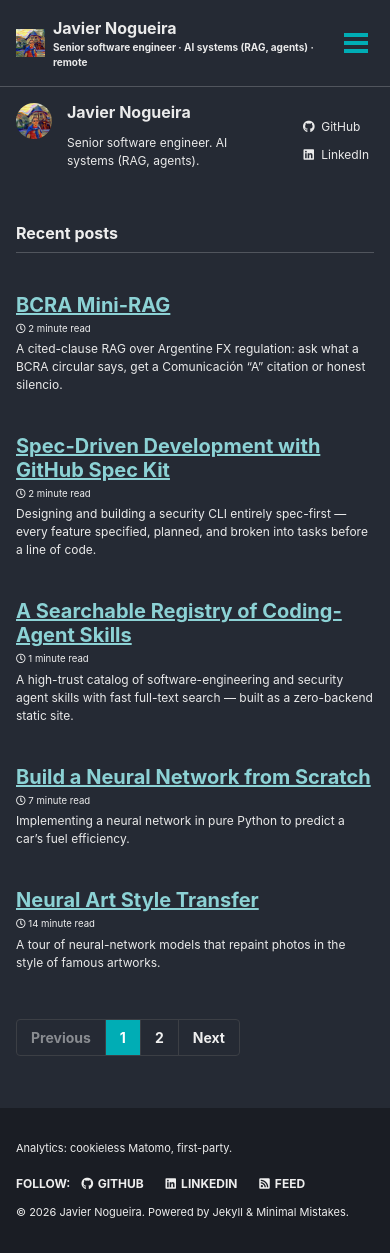
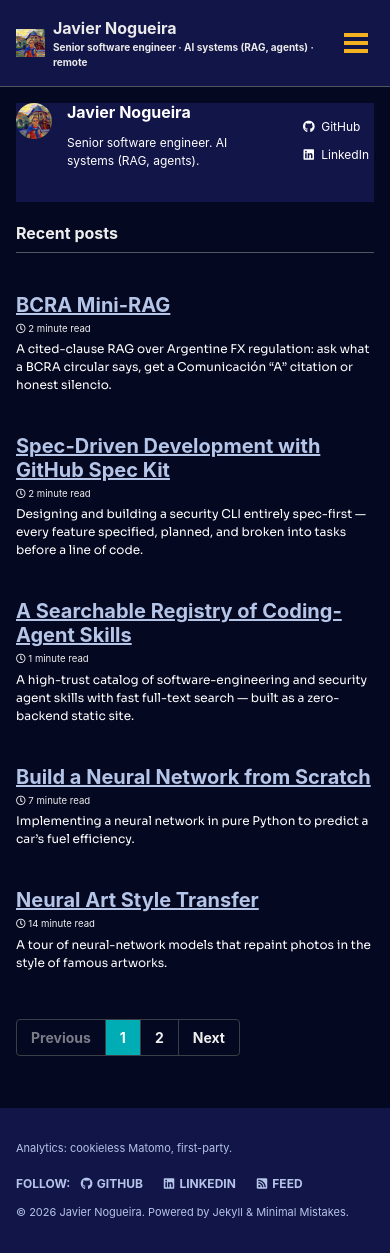
Before and after one commit to jahnog/jahnog.github.io, a Jekyll site: the page built from index.html, in a window 390 px wide. Built offline with Jekyll 4.4.1, drawn with Linux system fonts in a browser that asks for light colours; cached includes are drawn as plain includes; the list of posts is cut into pages by our own code.

Commit message:
Apply WebLook navy/gold tokens on Minimal Mistakes.
Link vendored weblab.css and bind body/masthead/navicon to --wl-*; add a
theme token test that reads the shipped CSS.

```diff
--- a/_includes/head/custom.html
+++ b/_includes/head/custom.html
@@ -1,5 +1,11 @@
 <!-- start custom head snippets -->
 
-<!-- insert favicons. use https://realfavicongenerator.net/ -->
+<link rel="preconnect" href="https://fonts.googleapis.com" />
+<link rel="preconnect" href="https://fonts.gstatic.com" crossorigin />
+<link
+  href="https://fonts.googleapis.com/css2?family=Sora:wght@400;500;600;700&display=swap"
+  rel="stylesheet"
+/>
+<link rel="stylesheet" href="{{ '/assets/css/weblab.css' | relative_url }}" />
 
 <!-- end custom head snippets -->
--- a/_sass/custom-styles/_custom.scss
+++ b/_sass/custom-styles/_custom.scss
@@ -78,6 +78,49 @@ figure video {
   display: none;
 }
 
+body {
+  background-color: var(--wl-bg) !important;
+  color: var(--wl-text);
+  font-family: var(--wl-font);
+}
+
+a {
+  color: var(--wl-link);
+}
+
+a:hover {
+  color: var(--wl-text);
+}
+
+.masthead,
+.page__footer,
+.sidebar {
+  background: var(--wl-surface);
+}
+
+.greedy-nav {
+  background: transparent;
+}
+
+.navicon,
+.navicon:before,
+.navicon:after {
+  background: var(--wl-gold);
+}
+
+.page__footer {
+  color: var(--wl-muted);
+}
+
+.archive__item-teaser {
+  border-radius: 8px;
+  overflow: hidden;
+}
+
+.btn {
+  border-radius: 999px;
+}
+
 .author__urls {
   display: block;
   position: relative;
--- /dev/null
+++ b/assets/css/weblab.css
@@ -0,0 +1,271 @@
+/*! weblab 0.1.0 */
+
+:root {
+  color-scheme: dark;
+  --wl-bg: #050821;
+  --wl-surface: #121548;
+  --wl-surface-strong: #0b123d;
+  --wl-text: #ffffff;
+  --wl-muted: #b5c5e8;
+  --wl-link: #b5c5e8;
+  --wl-gold: #f4b223;
+  --wl-on-gold: #121548;
+  --wl-blue: #425cc7;
+  --wl-border: rgba(181, 197, 232, 0.28);
+  --wl-success: #50e2e3;
+  --wl-danger: #ff8f9d;
+  --wl-radius: 8px;
+  --wl-radius-pill: 999px;
+  --wl-shadow: 0 12px 32px rgba(5, 8, 33, 0.45);
+  --wl-font: Sora, "Segoe UI", sans-serif;
+  --wl-max: 1500px;
+}
+
+.wl-page,
+.wl-page * {
+  box-sizing: border-box;
+}
+
+.wl-page {
+  margin: 0;
+  min-height: 100dvh;
+  background: var(--wl-bg);
+  color: var(--wl-text);
+  font-family: var(--wl-font);
+}
+
+.wl-page body {
+  margin: 0;
+  min-height: 100dvh;
+  background: inherit;
+  color: inherit;
+  font-family: inherit;
+}
+
+.wl-page a {
+  color: var(--wl-link);
+  text-decoration: none;
+}
+
+.wl-page a:hover,
+.wl-page a:focus-visible {
+  text-decoration: underline;
+}
+
+.wl-shell {
+  max-width: var(--wl-max);
+  margin: 0 auto;
+  padding: clamp(0.9rem, 1.6vw, 1.4rem);
+  display: grid;
+  gap: 1rem;
+}
+
+.wl-topbar,
+.wl-panel,
+.wl-footer {
+  background: var(--wl-surface);
+  color: var(--wl-text);
+  border: 1px solid var(--wl-border);
+  border-radius: var(--wl-radius);
+  box-shadow: var(--wl-shadow);
+  padding: 0.75rem 1rem;
+}
+
+.wl-topbar {
+  display: flex;
+  align-items: flex-start;
+  justify-content: space-between;
+  gap: 1rem;
+  flex-wrap: wrap;
+}
+
+.wl-kicker {
+  margin: 0 0 0.35rem;
+  font-size: 0.72rem;
+  font-weight: 600;
+  letter-spacing: 0.16em;
+  text-transform: uppercase;
+  color: var(--wl-muted);
+}
+
+.wl-title {
+  margin: 0;
+  color: var(--wl-text);
+  font-size: clamp(1.35rem, 2.4vw, 1.9rem);
+  font-weight: 600;
+  letter-spacing: -0.02em;
+  line-height: 1.15;
+}
+
+.wl-subtitle {
+  margin: 0.35rem 0 0;
+  color: var(--wl-muted);
+  line-height: 1.5;
+  max-width: 40rem;
+}
+
+.wl-nav {
+  display: flex;
+  flex-wrap: wrap;
+  gap: 0.5rem;
+}
+
+.wl-nav a {
+  display: inline-flex;
+  align-items: center;
+  min-height: 40px;
+  padding: 0.4rem 0.95rem;
+  border-radius: var(--wl-radius-pill);
+  border: 1px solid var(--wl-border);
+  background: var(--wl-surface-strong);
+  color: var(--wl-muted);
+  text-decoration: none;
+}
+
+.wl-nav a:hover,
+.wl-nav a:focus-visible {
+  color: var(--wl-text);
+  text-decoration: none;
+}
+
+.wl-nav a[aria-current="page"] {
+  border-color: var(--wl-gold);
+  color: var(--wl-gold);
+}
+
+.wl-layout {
+  display: grid;
+  grid-template-columns: minmax(0, 1fr) 20rem;
+  gap: 1rem;
+  align-items: start;
+}
+
+.wl-panel {
+  display: grid;
+  gap: 0.7rem;
+}
+
+.wl-panel form {
+  display: grid;
+  gap: 0.7rem;
+}
+
+.wl-page code {
+  font-family: ui-monospace, monospace;
+  color: var(--wl-muted);
+}
+
+.wl-actions {
+  display: flex;
+  flex-wrap: wrap;
+  gap: 0.5rem;
+}
+
+.wl-btn {
+  display: inline-flex;
+  align-items: center;
+  justify-content: center;
+  min-height: 40px;
+  padding: 0.4rem 1.1rem;
+  border-radius: var(--wl-radius-pill);
+  font: inherit;
+  font-weight: 600;
+  cursor: pointer;
+}
+
+.wl-btn-primary {
+  background: var(--wl-gold);
+  color: var(--wl-on-gold);
+  border: 0;
+}
+
+.wl-btn-ghost {
+  background: transparent;
+  color: var(--wl-gold);
+  border: 1px solid var(--wl-gold);
+}
+
+.wl-page a.wl-btn {
+  text-decoration: none;
+}
+
+.wl-page a.wl-btn-primary {
+  color: var(--wl-on-gold);
+}
+
+.wl-page a.wl-btn-ghost {
+  color: var(--wl-gold);
+}
+
+.wl-input {
+  width: 100%;
+  min-height: 40px;
+  padding: 0.45rem 0.75rem;
+  border-radius: var(--wl-radius);
+  border: 1px solid var(--wl-blue);
+  background: var(--wl-surface-strong);
+  color: var(--wl-text);
+  font: inherit;
+}
+
+.wl-input::placeholder {
+  color: var(--wl-muted);
+}
+
+.wl-pill,
+.wl-chip,
+.wl-badge {
+  display: inline-flex;
+  align-items: center;
+  border-radius: var(--wl-radius-pill);
+  border: 1px solid var(--wl-border);
+  background: var(--wl-surface-strong);
+  color: var(--wl-text);
+  padding: 0.28rem 0.7rem;
+  font-size: 0.82rem;
+  line-height: 1.3;
+}
+
+.wl-chip-pass {
+  border-color: var(--wl-success);
+  color: var(--wl-success);
+}
+
+.wl-chip-warn {
+  border-color: var(--wl-gold);
+  color: var(--wl-gold);
+}
+
+.wl-chip-block {
+  border-color: var(--wl-danger);
+  color: var(--wl-danger);
+}
+
+.wl-chip-row {
+  display: flex;
+  flex-wrap: wrap;
+  gap: 0.45rem;
+}
+
+.wl-footer {
+  color: var(--wl-text);
+}
+
+.wl-footer p {
+  margin: 0;
+  color: rgba(255, 255, 255, 0.85);
+  line-height: 1.5;
+}
+
+.wl-btn:focus-visible,
+.wl-input:focus-visible,
+.wl-nav a:focus-visible {
+  outline: 2px solid var(--wl-blue);
+  outline-offset: 2px;
+}
+
+@media (max-width: 1120px) {
+  .wl-layout {
+    grid-template-columns: 1fr;
+  }
+}
```
Also changed, not shown: scripts/test-theme.mjs (added, +22 -0 lines), Gemfile.lock.
